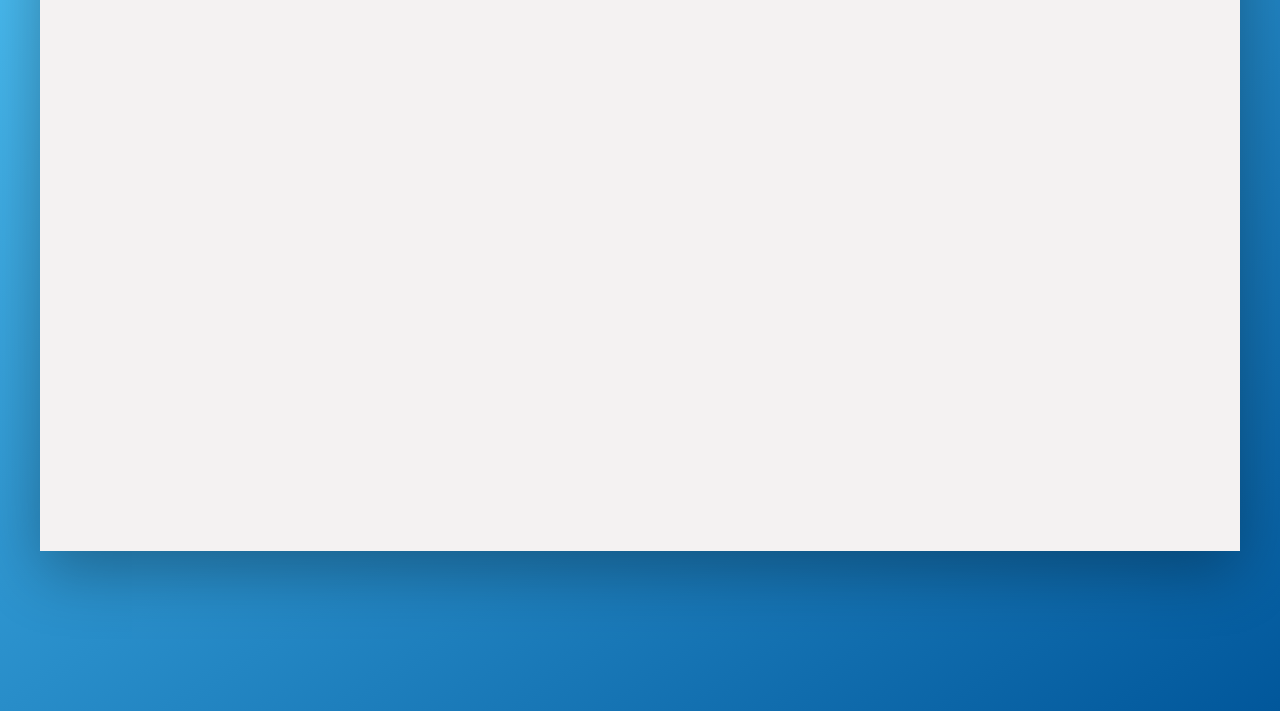
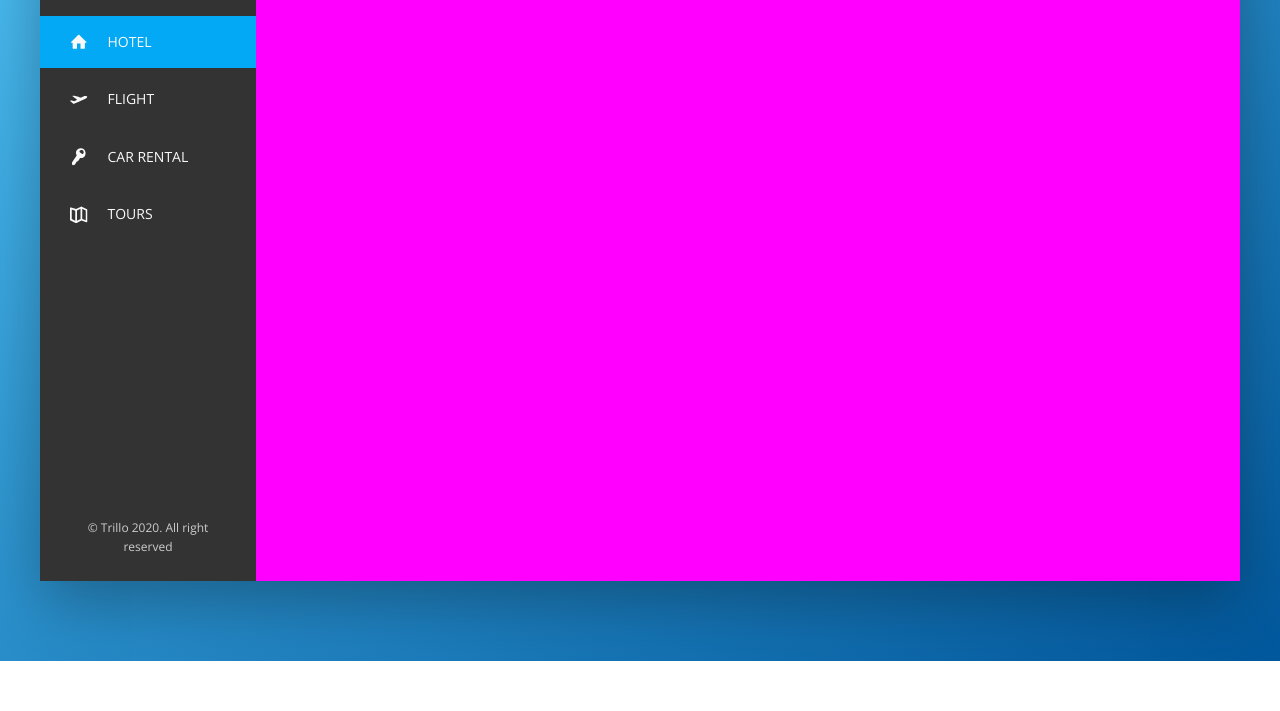
Before and after one commit to princecabrera/trillo-flexbox, a website: page index.html in a window 1280 px wide. Shown: the part 169-880 px from the top of the page. After the commit the page ends 830 px from the top, so only its background shows below. Drawn offline with nearby package versions, Linux system fonts and the light colour scheme.

Commit message:
Completed sidebar navigation

```diff
--- a/index.html
+++ b/index.html
@@ -23,7 +23,7 @@
             <nav class="user-nav">
                 <div class="user-nav__icon-box">
                     <svg class="user-nav__icon">
-                        <use xlink:href="img/sprite.svg#icon-bookmark"></use>
+                        <use xlink:href="img/sprite.svg#icon-bookmark" "></use>
                     </svg>
                     <span class="user-nav__notification">7</span>
                 </div>
@@ -42,7 +42,43 @@
         </header>
         <div class="content">
             <nav class="sidebar">
-
+                <ul class="side-nav">
+                    <li class="side-nav__item side-nav__item--active">
+                        <a href="#" class="side-nav__link">
+                            <svg class="side-nav__icon">
+                                <use xlink:href="img/sprite.svg#icon-home"></use>
+                                <span>Hotel</span>
+                            </svg>
+                        </a>
+                    </li>
+                    <li class="side-nav__item">
+                        <a href="#" class="side-nav__link">
+                            <svg class="side-nav__icon">
+                                <use xlink:href="img/sprite.svg#icon-aircraft-take-off"></use>
+                                <span>Flight</span>
+                            </svg>
+                        </a>
+                    </li>
+                    <li class="side-nav__item">
+                        <a href="#" class="side-nav__link">
+                            <svg class="side-nav__icon">
+                                <use xlink:href="img/sprite.svg#icon-key"></use>
+                                <span>Car Rental</span>
+                            </svg>
+                        </a>
+                    </li>
+                    <li class="side-nav__item">
+                        <a href="#" class="side-nav__link">
+                            <svg class="side-nav__icon">
+                                <use xlink:href="img/sprite.svg#icon-map"></use>
+                                <span>Tours</span>
+                            </svg>
+                        </a>
+                    </li>
+                </ul>
+                <div class="legal">
+                    &copy; Trillo 2020. All right reserved
+                </div>
             </nav>
             <main class="hotel-view">Hotel View</main>
         </div>
--- a/sass/_base.scss
+++ b/sass/_base.scss
@@ -35,5 +35,5 @@ body {
     font-family: 'Open Sans', sans-serif;
     font-weight: 400;
     line-height: 1.6;
-    min-height: 100vh;
+    // min-height: 100vh;
 }
--- a/sass/_components.scss
+++ b/sass/_components.scss
@@ -105,9 +105,78 @@
     &__user {
         &-photo {
             height: 4rem;
-            border-radius: 15%;
+            border-radius: 50%;
             margin-right: 1rem;
         }
-        &-name{}
     }
 }
+
+
+////////////////////////////////
+//SIDE NAVIGATION
+
+.side-nav {
+    list-style: none;
+    margin-top: 3.5rem;
+    font-size: 1.4rem;
+
+    &__item {
+        position: relative;
+        &:not(:last-child) {
+            margin-bottom: .5rem;
+        }
+    }
+
+    &__item::before {
+        content: "";
+        position: absolute;
+        top: 0;
+        left: 0;
+        height: 100%;
+        width: 3px;
+        background-color: var(--color-primary);
+        transform: scaleY(0);
+        // transform-origin: bottom;
+        transition: transform .2s,
+                    width .4s .2s cubic-bezier(1,0,0,1),
+                    background-color .15s;
+    }
+
+    &__item--active::before,
+    &__item:hover::before {
+        transform: scaleY(1);
+        width: 100%;
+    }
+
+    &__item:active::before {
+        background-color: var(--color-primary-light);
+    }
+
+    &__link:link,
+    &__link:visited {
+        position: relative;
+        color: var(--color-grey-light-1);
+        text-decoration: none;
+        text-transform: uppercase;
+        display: block;
+        padding: 1.5rem 3rem;
+        display: flex;
+        align-items: center;
+        z-index: 10;
+    }
+
+    &__icon {
+        width: 1.75rem;
+        height: 1.75rem;
+        margin-right: 2rem;
+        fill: currentColor;
+    }
+}
+
+.legal {
+    font-size: 1.2rem;
+    color: var(--color-grey-light-4);
+    text-align: center;
+    padding: 2.5rem;
+    // justify-self: flex-end;
+}
--- a/sass/_layout.scss
+++ b/sass/_layout.scss
@@ -23,10 +23,15 @@
 .sidebar {
     background-color: var(--color-grey-dark-1);
     flex: 0 0 18%;
+    display: flex;
+    flex-direction: column;
+    justify-content: space-between;
 }
 
 
 .hotel-view {
     background-color: #f0f;
     flex: 1;
+
+    height: 600px;
 }
```
Also changed, not shown: css/style.css.
